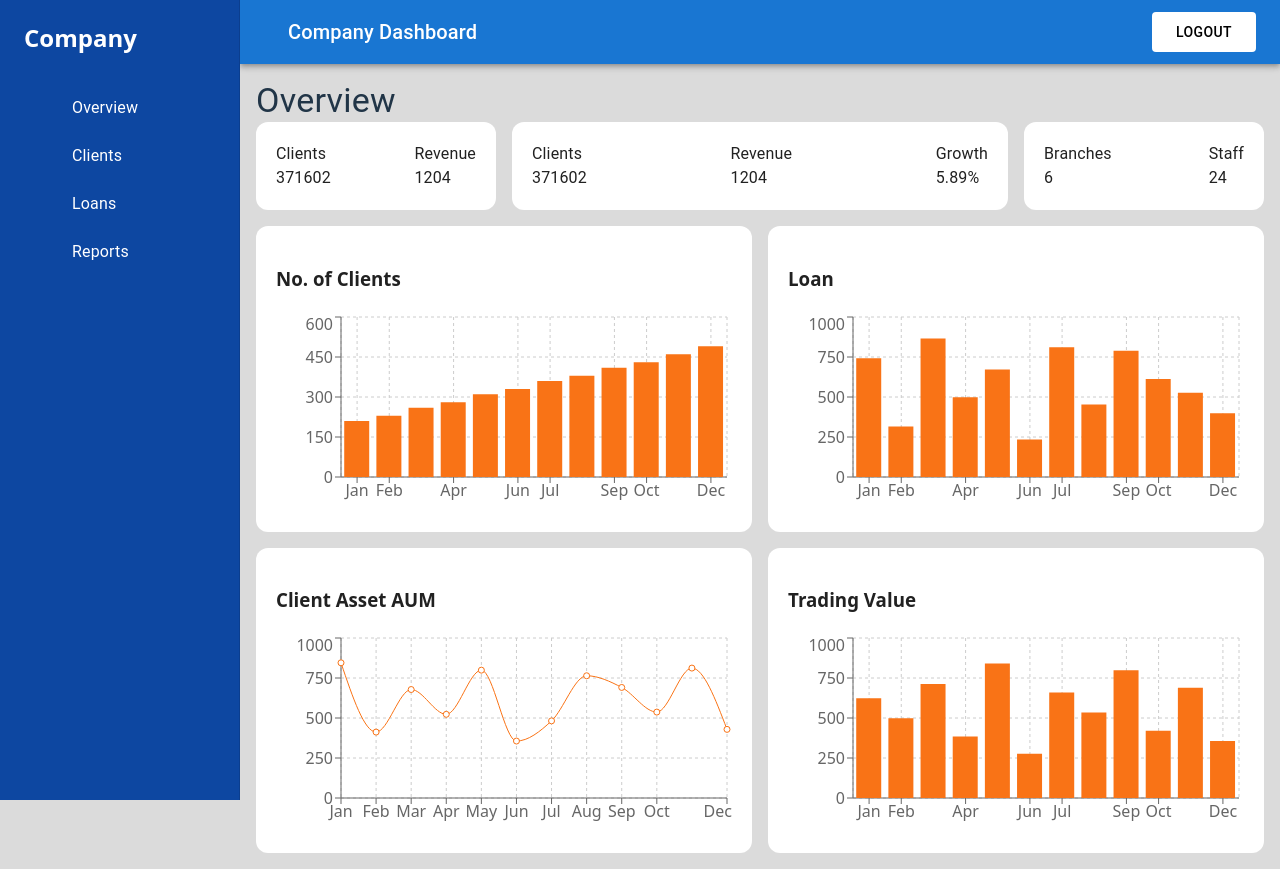
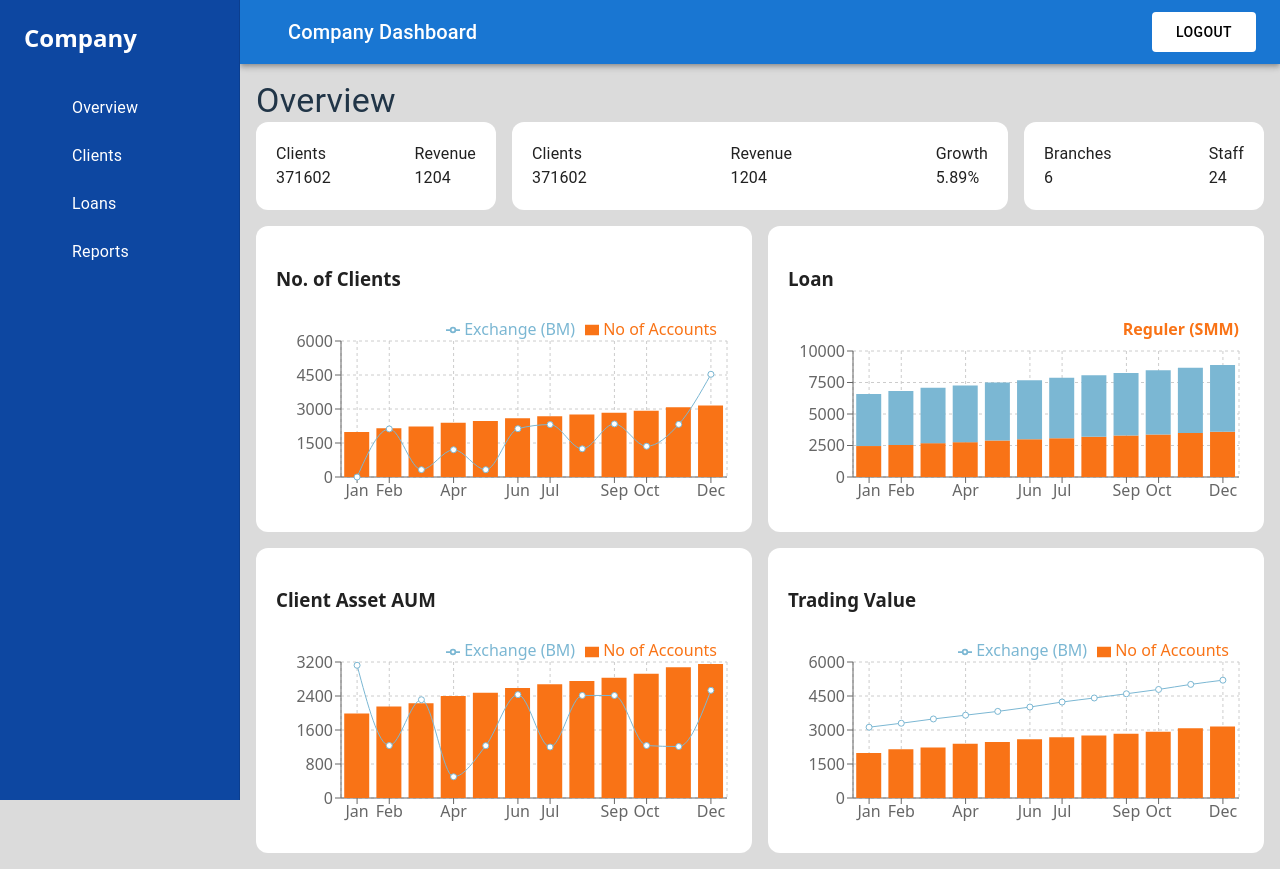
Before and after one commit to luthfansmt/assesment-mirae-luthfan, a React (Vite) app: page / in a window 1280 px wide. Built offline with nearby package versions, Linux system fonts and the light colour scheme; sample sign-in values are in the browser's storage; some icons are missing.

Commit message:
update code

```diff
--- a/src/components/ChartCard.tsx
+++ b/src/components/ChartCard.tsx
@@ -1,9 +1,9 @@
-import { BarChart, Bar, Line, LineChart, XAxis, YAxis, CartesianGrid, Tooltip, ResponsiveContainer } from "recharts";
+import { BarChart, Bar, Line, LineChart, XAxis, YAxis, CartesianGrid, Tooltip, ResponsiveContainer, Legend } from "recharts";
 
 interface ChartCardProps {
   title: string;
   data: any[];
-  type?: "bar" | "line";
+  type?: "bar" | "line" | "stacked";
 }
 
 export function ChartCard({ title, data, type = "bar" }: ChartCardProps) {
@@ -13,11 +13,36 @@ export function ChartCard({ title, data, type = "bar" }: ChartCardProps) {
       <ResponsiveContainer width="100%" height={200}>
         {type === "bar" ? (
           <BarChart data={data}>
+            <Legend
+              layout="horizontal"
+              verticalAlign="top"
+              align="right"
+            />
             <CartesianGrid strokeDasharray="3 3" />
             <XAxis dataKey="name" />
             <YAxis />
             <Tooltip />
-            <Bar dataKey="value" fill="#f97316" />
+            <Bar dataKey="pv" name="No of Accounts" stackId="a" fill="#f97316" />
+            <Line type="monotone" name="Exchange (BM)" dataKey="uv" stroke="#7bb7d3" />
+          </BarChart>
+        ) : type === 'stacked' ? (
+          <BarChart data={data}>
+            <Legend
+              layout="horizontal"
+              verticalAlign="top"
+              align="right"
+              content={() => (
+                <div style={{ textAlign: "right", marginBottom: 10 }}>
+                  <span style={{ color: "#f97316", fontWeight: "bold" }}>Reguler (SMM)</span>
+                </div>
+              )}
+             />
+            <CartesianGrid strokeDasharray="3 3" />
+            <XAxis dataKey="name" />
+            <YAxis />
+            <Tooltip />
+            <Bar dataKey="pv" stackId="a" fill="#f97316" />
+            <Bar dataKey="uv" stackId="a" fill="#7bb7d3" />
           </BarChart>
         ) : (
           <LineChart data={data}>
--- a/src/data/data.json
+++ b/src/data/data.json
@@ -9,59 +9,59 @@
       "revenue": 1204
     },
     "clients": [
-      { "name": "Jan", "value": 210 },
-      { "name": "Feb", "value": 230 },
-      { "name": "Mar", "value": 260 },
-      { "name": "Apr", "value": 280 },
-      { "name": "May", "value": 310 },
-      { "name": "Jun", "value": 330 },
-      { "name": "Jul", "value": 360 },
-      { "name": "Aug", "value": 380 },
-      { "name": "Sep", "value": 410 },
-      { "name": "Oct", "value": 430 },
-      { "name": "Nov", "value": 460 },
-      { "name": "Dec", "value": 490 }
+        { "name": "Jan", "uv": 0, "pv": 1987, "amt": 1432 },
+        { "name": "Feb", "uv": 2120, "pv": 2154, "amt": 1678 },
+        { "name": "Mar", "uv": 323, "pv": 2231, "amt": 1723 },
+        { "name": "Apr", "uv": 1202, "pv": 2398, "amt": 1854 },
+        { "name": "May", "uv": 323, "pv": 2476, "amt": 1932 },
+        { "name": "Jun", "uv": 2132, "pv": 2589, "amt": 2043 },
+        { "name": "Jul", "uv": 2313, "pv": 2678, "amt": 2134 },
+        { "name": "Aug", "uv": 1243, "pv": 2754, "amt": 2256 },
+        { "name": "Sep", "uv": 2342, "pv": 2832, "amt": 2345 },
+        { "name": "Oct", "uv": 1356, "pv": 2921, "amt": 2431 },
+        { "name": "Nov", "uv": 2322, "pv": 3078, "amt": 2543 },
+        { "name": "Dec", "uv": 4532, "pv": 3154, "amt": 2632 }
     ],
     "loans": [
-      { "name": "Jan", "value": 742 },
-      { "name": "Feb", "value": 315 },
-      { "name": "Mar", "value": 865 },
-      { "name": "Apr", "value": 498 },
-      { "name": "May", "value": 672 },
-      { "name": "Jun", "value": 234 },
-      { "name": "Jul", "value": 811 },
-      { "name": "Aug", "value": 453 },
-      { "name": "Sep", "value": 789 },
-      { "name": "Oct", "value": 612 },
-      { "name": "Nov", "value": 527 },
-      { "name": "Dec", "value": 398 }
+        { "name": "Jan", "uv": 4123, "pv": 2456, "amt": 2387 },
+        { "name": "Feb", "uv": 4289, "pv": 2543, "amt": 2654 },
+        { "name": "Mar", "uv": 4398, "pv": 2687, "amt": 2732 },
+        { "name": "Apr", "uv": 4487, "pv": 2765, "amt": 2843 },
+        { "name": "May", "uv": 4598, "pv": 2898, "amt": 2934 },
+        { "name": "Jun", "uv": 4687, "pv": 2987, "amt": 3045 },
+        { "name": "Jul", "uv": 4798, "pv": 3076, "amt": 3123 },
+        { "name": "Aug", "uv": 4887, "pv": 3198, "amt": 3245 },
+        { "name": "Sep", "uv": 4976, "pv": 3287, "amt": 3343 },
+        { "name": "Oct", "uv": 5098, "pv": 3376, "amt": 3421 },
+        { "name": "Nov", "uv": 5187, "pv": 3487, "amt": 3567 },
+        { "name": "Dec", "uv": 5298, "pv": 3598, "amt": 3645 }
     ],
     "clientAssetsAum": [
-      { "name": "Jan", "value": 845 },
-      { "name": "Feb", "value": 412 },
-      { "name": "Mar", "value": 678 },
-      { "name": "Apr", "value": 523 },
-      { "name": "May", "value": 799 },
-      { "name": "Jun", "value": 356 },
-      { "name": "Jul", "value": 482 },
-      { "name": "Aug", "value": 764 },
-      { "name": "Sep", "value": 691 },
-      { "name": "Oct", "value": 537 },
-      { "name": "Nov", "value": 812 },
-      { "name": "Dec", "value": 429 }
+        { "name": "Jan", "uv": 3123, "pv": 1987, "amt": 1432 },
+        { "name": "Feb", "uv": 1234, "pv": 2154, "amt": 1678 },
+        { "name": "Mar", "uv": 2312, "pv": 2231, "amt": 1723 },
+        { "name": "Apr", "uv": 500, "pv": 2398, "amt": 1854 },
+        { "name": "May", "uv": 1231, "pv": 2476, "amt": 1932 },
+        { "name": "Jun", "uv": 2432, "pv": 2589, "amt": 2043 },
+        { "name": "Jul", "uv": 1200, "pv": 2678, "amt": 2134 },
+        { "name": "Aug", "uv": 2413, "pv": 2754, "amt": 2256 },
+        { "name": "Sep", "uv": 2412, "pv": 2832, "amt": 2345 },
+        { "name": "Oct", "uv": 1234, "pv": 2921, "amt": 2431 },
+        { "name": "Nov", "uv": 1211, "pv": 3078, "amt": 2543 },
+        { "name": "Dec", "uv": 2533, "pv": 3154, "amt": 2632 }
     ],
     "tradingValue": [
-      { "name": "Jan", "value": 623 },
-      { "name": "Feb", "value": 498 },
-      { "name": "Mar", "value": 712 },
-      { "name": "Apr", "value": 385 },
-      { "name": "May", "value": 841 },
-      { "name": "Jun", "value": 276 },
-      { "name": "Jul", "value": 659 },
-      { "name": "Aug", "value": 534 },
-      { "name": "Sep", "value": 798 },
-      { "name": "Oct", "value": 421 },
-      { "name": "Nov", "value": 689 },
-      { "name": "Dec", "value": 357 }
+        { "name": "Jan", "uv": 3123, "pv": 1987, "amt": 1432 },
+        { "name": "Feb", "uv": 3298, "pv": 2154, "amt": 1678 },
+        { "name": "Mar", "uv": 3487, "pv": 2231, "amt": 1723 },
+        { "name": "Apr", "uv": 3654, "pv": 2398, "amt": 1854 },
+        { "name": "May", "uv": 3821, "pv": 2476, "amt": 1932 },
+        { "name": "Jun", "uv": 4012, "pv": 2589, "amt": 2043 },
+        { "name": "Jul", "uv": 4234, "pv": 2678, "amt": 2134 },
+        { "name": "Aug", "uv": 4412, "pv": 2754, "amt": 2256 },
+        { "name": "Sep", "uv": 4598, "pv": 2832, "amt": 2345 },
+        { "name": "Oct", "uv": 4789, "pv": 2921, "amt": 2431 },
+        { "name": "Nov", "uv": 5012, "pv": 3078, "amt": 2543 },
+        { "name": "Dec", "uv": 5198, "pv": 3154, "amt": 2632 }
     ]
   }
--- a/src/pages/Dashboard.tsx
+++ b/src/pages/Dashboard.tsx
@@ -74,12 +74,12 @@ export default function Dashboard() {
             </Grid>
             <Grid size={{xs:12, sm:6}}>
                 <Card sx={{...styles.card}}>
-                    <ChartCard title="Loan" data={data.loans} type="bar" />
+                    <ChartCard title="Loan" data={data.loans} type="stacked" />
                 </Card>
             </Grid>
             <Grid size={{xs:12, sm:6}}>
                 <Card sx={{...styles.card}}>
-                    <ChartCard title="Client Asset AUM" data={data.clientAssetsAum} type="line" />
+                    <ChartCard title="Client Asset AUM" data={data.clientAssetsAum} type="bar" />
                 </Card>
             </Grid>
             <Grid size={{xs:12, sm:6}}>
```
